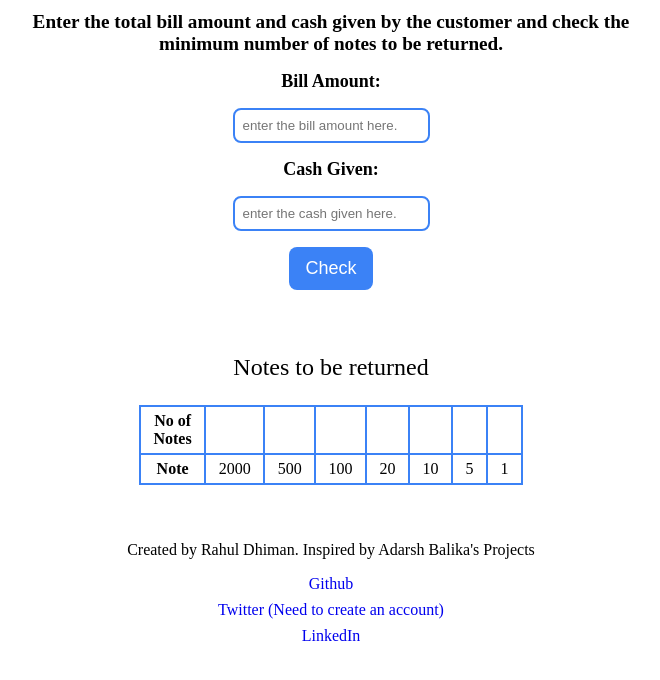
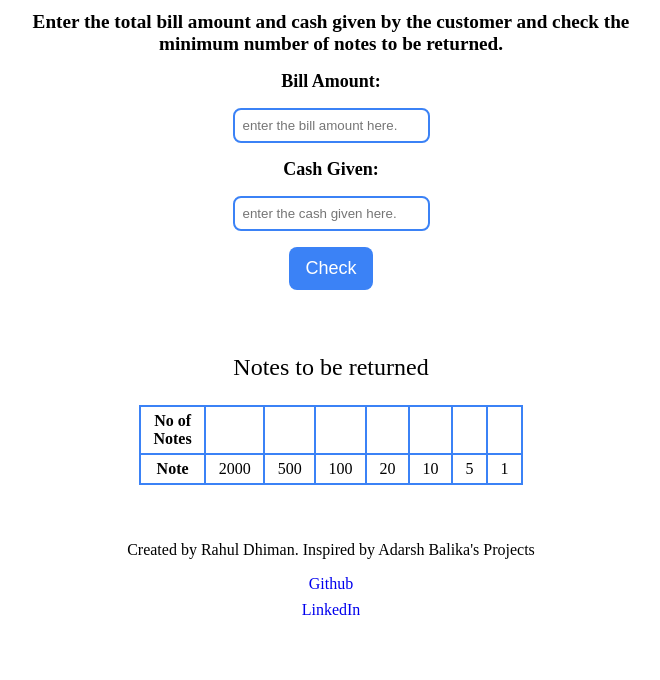
Before and after one commit to uthx/cashRegister, a plain HTML site: page index.html in a window 1280 px wide. Shown: the part 132-812 px from the top of the page, without its empty margins (309-969 px from the left). Drawn offline with Linux system fonts and the light colour scheme.

Commit message:
Updated Links

```diff
--- a/index.html
+++ b/index.html
@@ -49,7 +49,6 @@
             <p>Created by Rahul Dhiman. Inspired by Adarsh Balika's Projects </p>
             <ul class="footer-list">
                 <li class="list-item"><a href="https://github.com/uthx" target="_blank">Github</a></li>
-                <li class="list-item"><a href="/">Twitter (Need to create an account)</a></li>
                 <li class="list-item"><a href="https://www.linkedin.com/in/rahul-dhiman-4312601ab/" target="_blank">LinkedIn</a></li>
             </ul>
         </footer>
```
